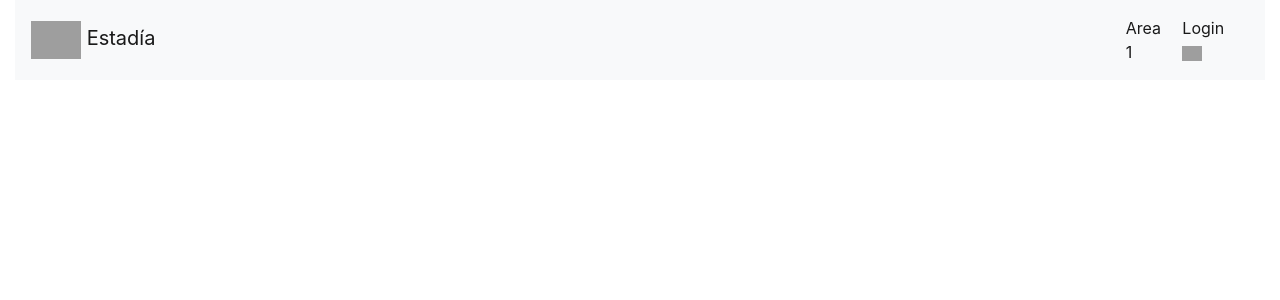
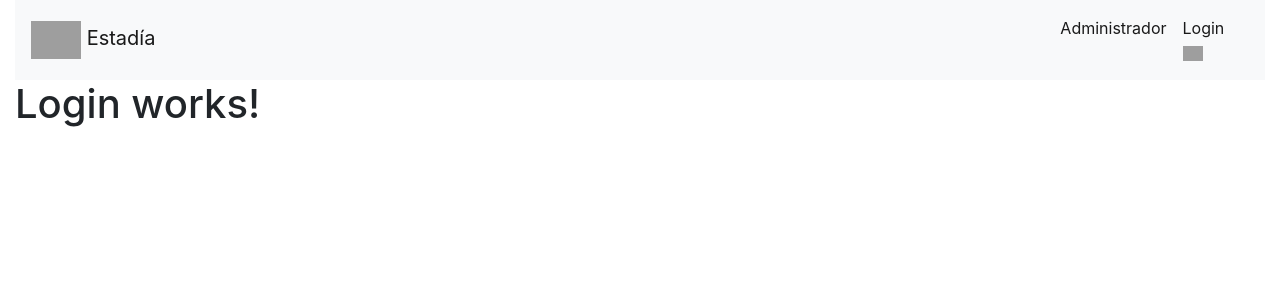
Before and after one commit to frxncismor/estadia, an Angular app: page /login in a window 1280 px wide. Before the commit this address led to /. Shown: the top 300 px of the page. Built offline with nearby package versions, Linux system fonts and the light colour scheme; grey boxes are pictures that could not be loaded.

Commit message:
Adding login router

```diff
--- a/src/app/app-routing.module.ts
+++ b/src/app/app-routing.module.ts
@@ -3,7 +3,8 @@ import { Routes, RouterModule } from '@angular/router';
 
 
 const routes: Routes = [
-  { path: '', loadChildren: './pages/home/home.module#HomeModule'}
+  { path: '', loadChildren: () => import('./pages/home/home.module').then(m => m.HomeModule) },
+  { path: 'login', loadChildren: () => import('./pages/login/login.module').then(m => m.LoginModule)}
 ];
 
 @NgModule({
--- a/src/app/app.module.ts
+++ b/src/app/app.module.ts
@@ -5,6 +5,7 @@ import { AppRoutingModule } from './app-routing.module';
 import { AppComponent } from './app.component';
 import { HomeModule } from './pages/home/home.module';
 import { ComponentesModule } from './componentes/componentes.module';
+import { LoginComponent } from './pages/login/login.component';
 
 
 @NgModule({
--- a/src/app/componentes/navbar/navbar.component.html
+++ b/src/app/componentes/navbar/navbar.component.html
@@ -6,7 +6,7 @@
         <button class="navbar-toggler" type="button" data-toggle="collapse" data-target="#navbarNav" aria-controls="navbarNav" aria-expanded="false" aria-label="Toggle navigation">
           <span class="navbar-toggler-icon"></span>
         </button>
-        <div class="collapse navbar-collapse" id="navbarNav" style="margin-left: 62%;">
+        <div class="collapse navbar-collapse" id="navbarNav" style="margin-left: 55%;">
           <ul class="navbar-nav">
             <li class="nav-item active" *ngFor="let area of areas">
               <a class="nav-link" [routerLink]="area.path" routerLinkActive="router-link-active" >{{area.nombre}}
--- a/src/app/componentes/navbar/navbar.component.ts
+++ b/src/app/componentes/navbar/navbar.component.ts
@@ -10,8 +10,8 @@ import { Route } from '@angular/compiler/src/core';
 export class NavbarComponent implements OnInit {
 
   areas: any = [
-    {nombre: 'Area 1', path: '/home'},
-    {nombre: 'Login', path: '/home'},
+    {nombre: 'Administrador', path: '/home'},
+    {nombre: 'Login', path: '/login'},
   ];
 
   constructor( private route: Router) { }
--- /dev/null
+++ b/src/app/pages/login/login-routing.module.ts
@@ -0,0 +1,13 @@
+import { NgModule } from "@angular/core";
+import { CommonModule } from "@angular/common";
+
+import { RouterModule } from "@angular/router";
+import { LoginComponent } from './login.component';
+
+const routes = [{ path: '', component: LoginComponent }];
+
+@NgModule({
+  imports: [RouterModule.forChild(routes)],
+  exports: [RouterModule]
+})
+export class LoginRoutingModule {}
--- /dev/null
+++ b/src/app/pages/login/login.component.html
@@ -0,0 +1 @@
+<h1>Login works!</h1>
--- /dev/null
+++ b/src/app/pages/login/login.component.ts
@@ -0,0 +1,15 @@
+import { Component, OnInit } from '@angular/core';
+
+@Component({
+  selector: 'app-login',
+  templateUrl: './login.component.html',
+  styleUrls: ['./login.component.scss']
+})
+export class LoginComponent implements OnInit {
+
+  constructor() { }
+
+  ngOnInit(): void {
+  }
+
+}
```
Also changed, not shown: src/app/pages/login/login.module.ts (added, +18 -0 lines), src/app/pages/login/login.component.scss (added), 1 other file (tests, documents, lock files or other folders).
